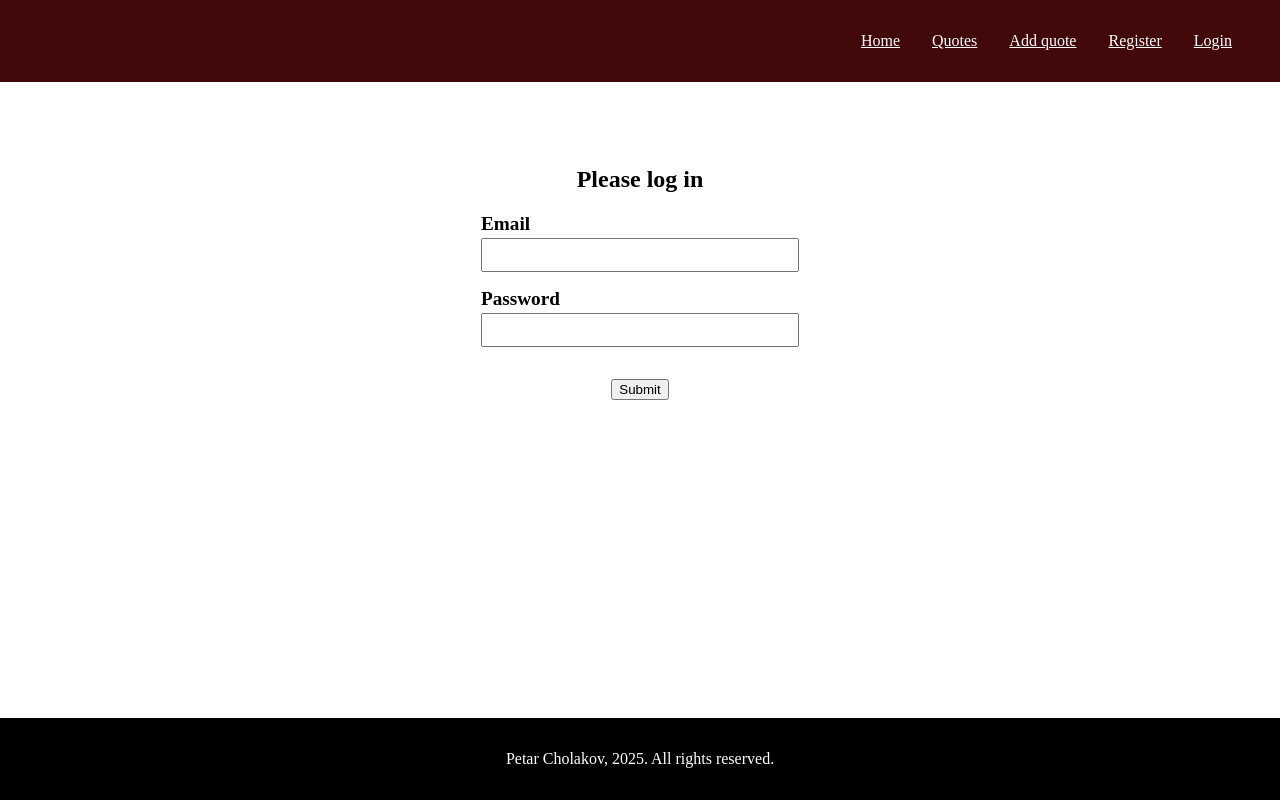
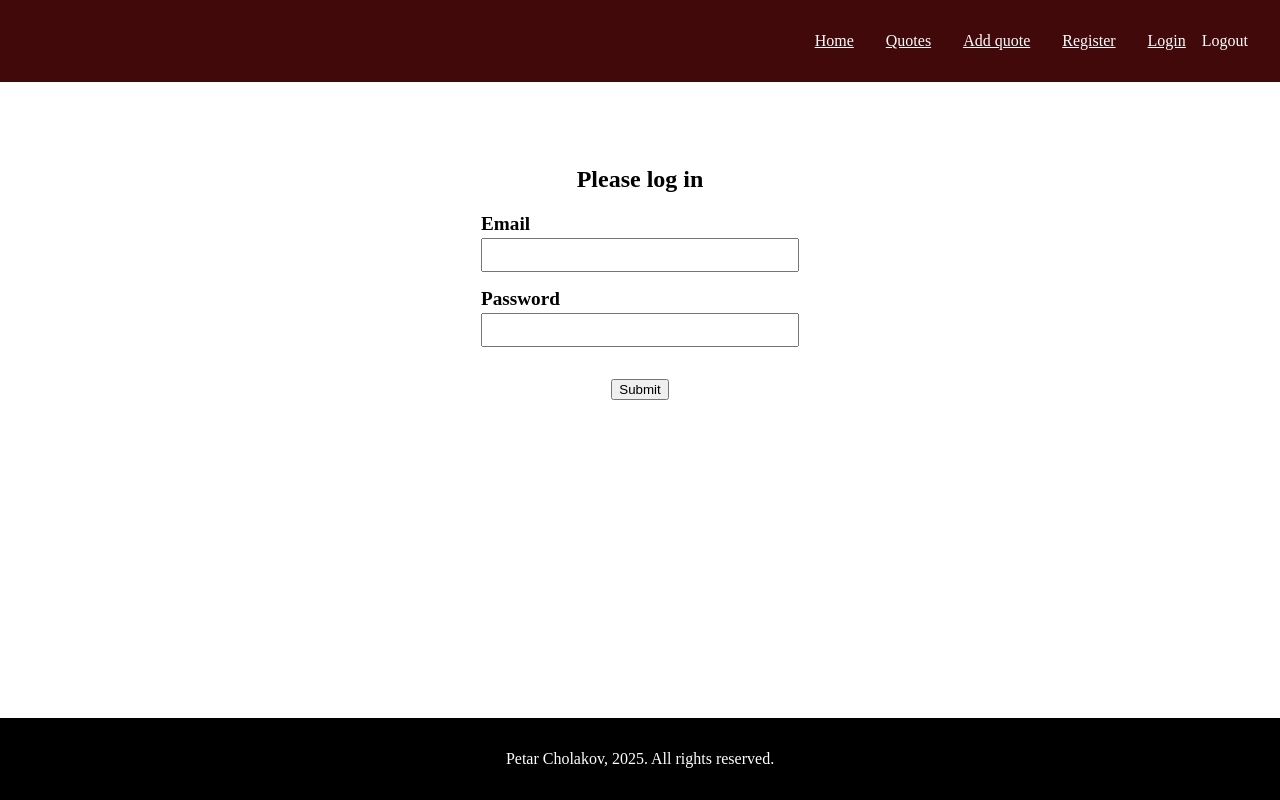
Before and after one commit to fanerotim/Quotes, a React (Vite) app in the folder client/vite-project/: page /users/login in a window 1280 px wide. Built offline with nearby package versions, Linux system fonts and the light colour scheme.

Commit message:
create increate a logout custom bottom and add logout link in navigation

```diff
--- a/client/vite-project/src/components/login/Login.jsx
+++ b/client/vite-project/src/components/login/Login.jsx
@@ -1,6 +1,7 @@
 import './Login.scss'
 import useForm from '../../hooks/useForm';
 import useLogin from '../../hooks/useLogin';
+import { useNavigate } from 'react-router-dom';
 
 const initialValues = {
     email: '',
@@ -11,12 +12,14 @@ const Login = () => {
 
     const { values, handleChange } = useForm(initialValues);
     const { login } = useLogin();
+    const navigate = useNavigate();
 
     const clickHandler = async (e) => {
         e.preventDefault();
 
         try {
             const token = await login({ email: values.email, password: values.password });
+            navigate('/')
         } catch (err) {
             console.log(err);
         }
--- /dev/null
+++ b/client/vite-project/src/components/logout/Logout.jsx
@@ -0,0 +1,22 @@
+import './Logout.scss'
+import { useNavigate } from "react-router-dom";
+
+export const Logout = () => {
+
+    const navigate = useNavigate();
+
+    const handleLogout = () => {
+        localStorage.removeItem('accessToken');
+        navigate('/')
+    }
+
+    return (
+        <button
+            onClick={handleLogout}
+            className="logout">
+                Logout
+        </button>
+    )
+}
+
+export default Logout;
--- /dev/null
+++ b/client/vite-project/src/components/logout/Logout.scss
@@ -0,0 +1,5 @@
+.logout {
+    all: unset;
+    color: white;
+    cursor: pointer;
+}
--- a/client/vite-project/src/components/navigation/Navigation.jsx
+++ b/client/vite-project/src/components/navigation/Navigation.jsx
@@ -1,5 +1,6 @@
 import './Navigation.scss'
 import { Link } from "react-router-dom";
+import Logout from '../logout/logout';
 
 const Navigation = () => {
 
@@ -10,6 +11,7 @@ const Navigation = () => {
             <Link to='/quotes/add-quote'>Add quote</Link>
             <Link to='/users/register'>Register</Link>
             <Link to='/users/login'>Login</Link>
+            <Logout/>
         </nav>
     )
 }
```
